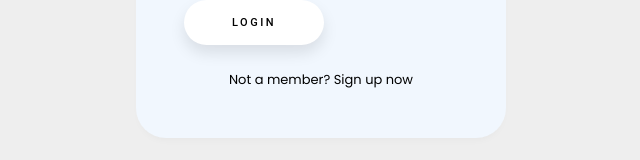
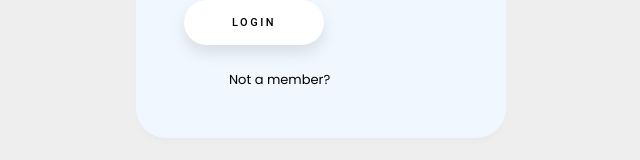
Before and after one commit to jrayo-2020291/GestorDeHoteles, a React (Vite) app in the folder FrontEnd/: page /login in a window 1280 px wide. In both pictures the pointer is over the link "Sign up now". Shown: the part 472-632 px from the top of the page, without its empty margins (319-959 px from the left). Built offline with nearby package versions, Linux system fonts and the light colour scheme.

Commit message:
Se agrego un boton

```diff
--- a/FrontEnd/src/main.css
+++ b/FrontEnd/src/main.css
@@ -592,7 +592,7 @@ table{
 }
 
 .link:hover{
-	color: #000;
+	color: #0000;
 }
 
 .button{
```
